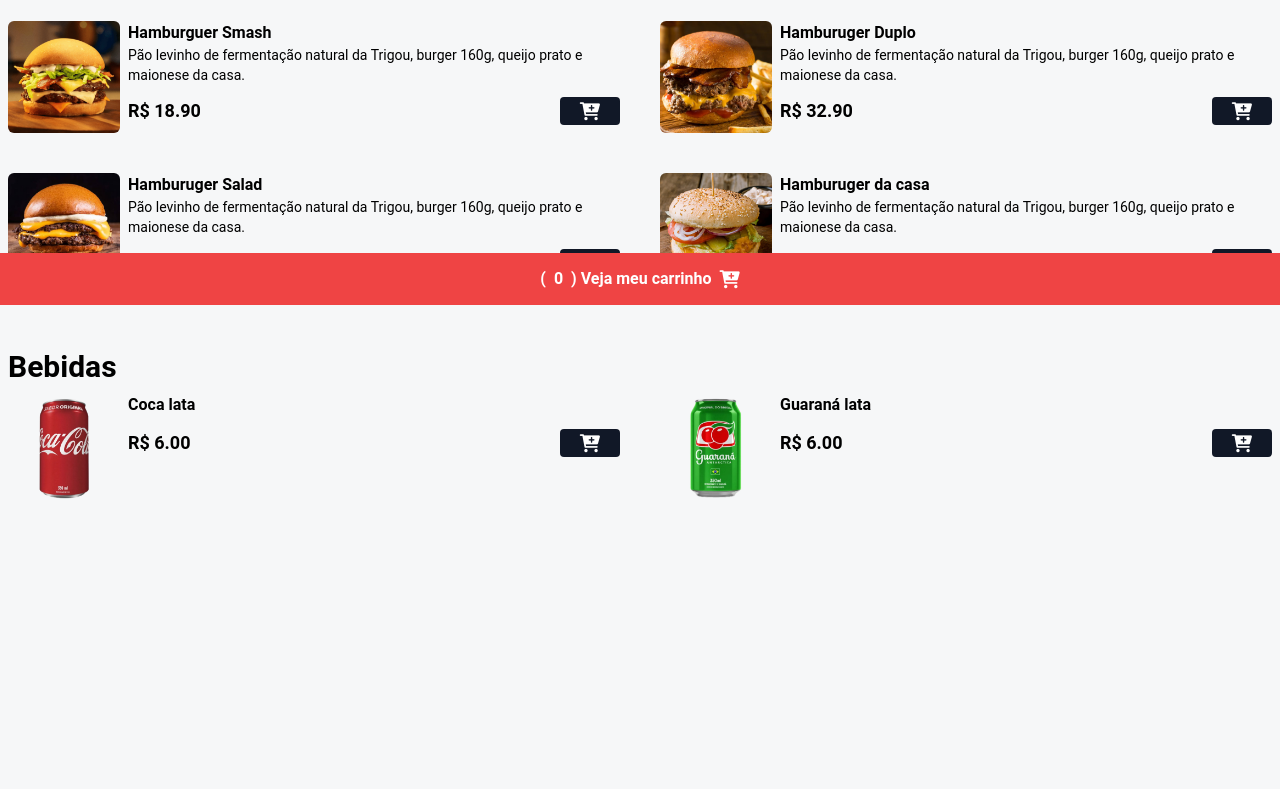
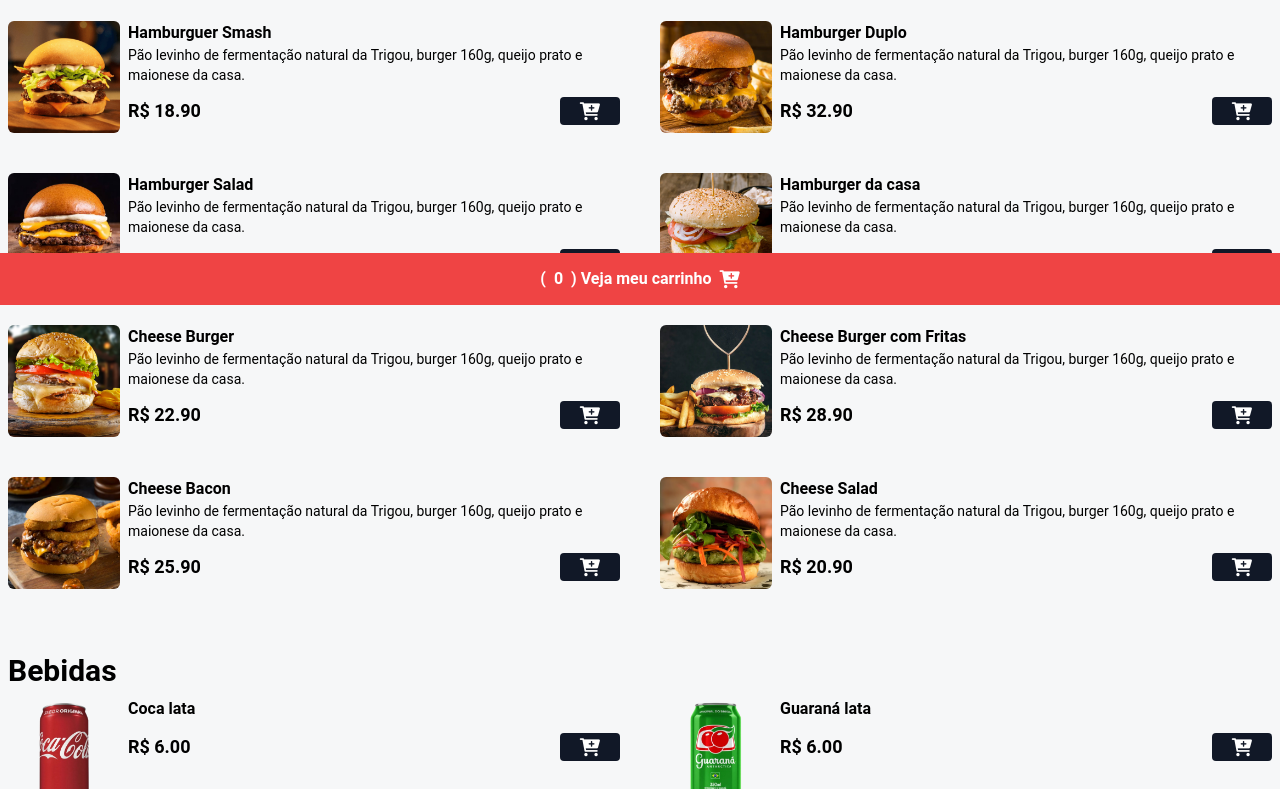
Before and after one commit to Antonio-Carlos-Leite/Cardapio, a website: page index.html in a window 1280 px wide. Shown: the part 495-1284 px from the top of the page. Before the commit the page ends 1064 px from the top, so only its background shows below. Drawn offline with nearby package versions, Linux system fonts and the light colour scheme.

Commit message:
add readme

```diff
--- a/index.html
+++ b/index.html
@@ -63,7 +63,7 @@
       <div class="flex gap-2">
         <img
           src="./assets/hamb-1.png"
-          alt="Hamburuger Smash"
+          alt="Hamburger Smash"
           class="w-28 h-28 rounded-md hover:scale-110 hover:-rotate-2 duration-300"
         />
 
@@ -91,19 +91,19 @@
       <div class="flex gap-2">
         <img
           src="./assets/hamb-2.png"
-          alt="Hamburuger Duplo"
+          alt="Hamburger Duplo"
           class="w-28 h-28 rounded-md hover:scale-110 hover:-rotate-2 duration-300"
         />
 
         <div>
-          <p class="font-bold">Hamburuger Duplo</p>
+          <p class="font-bold">Hamburger Duplo</p>
           <p class="text-sm">Pão levinho de fermentação natural da Trigou, burger 160g, queijo prato e maionese da casa.</p>
 
           <div class="flex items-center gap-2 justify-between mt-3">
             <p class="font-bold text-lg">R$ 32.90</p>
             <button
               class="bg-gray-900 px-5 rounded add-to-cart-btn"
-              data-name="Hamburuger Duplo"
+              data-name="Hamburger Duplo"
               data-price="32.90"
             >
               <i class="fa fa-cart-plus text-lg text-white"></i>
@@ -120,19 +120,19 @@
       <div class="flex gap-2">
         <img
           src="./assets/hamb-3.png"
-          alt="Hamburuger Salad"
+          alt="Hamburger Salad"
           class="w-28 h-28 rounded-md hover:scale-110 hover:-rotate-2 duration-300"
         />
 
         <div>
-          <p class="font-bold">Hamburuger Salad</p>
+          <p class="font-bold">Hamburger Salad</p>
           <p class="text-sm">Pão levinho de fermentação natural da Trigou, burger 160g, queijo prato e maionese da casa.</p>
 
           <div class="flex items-center gap-2 justify-between mt-3">
             <p class="font-bold text-lg">R$ 35.90</p>
             <button
               class="bg-gray-900 px-5 rounded add-to-cart-btn"
-              data-name="Hamburuger Salad"
+              data-name="Hamburger Salad"
               data-price="35.90"
             >
               <i class="fa fa-cart-plus text-lg text-white"></i>
@@ -148,20 +148,132 @@
       <div class="flex gap-2">
         <img
           src="./assets/hamb-4.png"
-          alt="Hamburuger da casa"
+          alt="Hamburger da casa"
           class="w-28 h-28 rounded-md hover:scale-110 hover:-rotate-2 duration-300"
         />
 
         <div>
-          <p class="font-bold">Hamburuger da casa</p>
+          <p class="font-bold">Hamburger da casa</p>
           <p class="text-sm">Pão levinho de fermentação natural da Trigou, burger 160g, queijo prato e maionese da casa.</p>
 
           <div class="flex items-center gap-2 justify-between mt-3">
             <p class="font-bold text-lg">R$ 30.00</p>
             <button
               class="bg-gray-900 px-5 rounded add-to-cart-btn"
-              data-name="Hamburuger da casa"
+              data-name="Hamburger da casa"
               data-price="30.00"
+            >
+              <i class="fa fa-cart-plus text-lg text-white"></i>
+            </button>
+          </div>
+
+        </div>
+
+      </div>
+      <!-- FIM PRODUTO ITEM -->
+
+      <!-- PRODUTO ITEM -->
+      <div class="flex gap-2">
+        <img
+          src="./assets/hamb-5.png"
+          alt="Cheese Burger"
+          class="w-28 h-28 rounded-md hover:scale-110 hover:-rotate-2 duration-300"
+        />
+
+        <div>
+          <p class="font-bold">Cheese Burger</p>
+          <p class="text-sm">Pão levinho de fermentação natural da Trigou, burger 160g, queijo prato e maionese da casa.</p>
+
+          <div class="flex items-center gap-2 justify-between mt-3">
+            <p class="font-bold text-lg">R$ 22.90</p>
+            <button
+              class="bg-gray-900 px-5 rounded add-to-cart-btn"
+              data-name="Cheese Burger"
+              data-price="22.90"
+            >
+              <i class="fa fa-cart-plus text-lg text-white"></i>
+            </button>
+          </div>
+
+        </div>
+
+      </div>
+      <!-- FIM PRODUTO ITEM -->
+
+      <!-- PRODUTO ITEM -->
+      <div class="flex gap-2">
+        <img
+          src="./assets/hamb-6.png"
+          alt="Cheese Burger com Fritas"
+          class="w-28 h-28 rounded-md hover:scale-110 hover:-rotate-2 duration-300"
+        />
+
+        <div>
+          <p class="font-bold">Cheese Burger com Fritas</p>
+          <p class="text-sm">Pão levinho de fermentação natural da Trigou, burger 160g, queijo prato e maionese da casa.</p>
+
+          <div class="flex items-center gap-2 justify-between mt-3">
+            <p class="font-bold text-lg">R$ 28.90</p>
+            <button
+              class="bg-gray-900 px-5 rounded add-to-cart-btn"
+              data-name="Cheese Burger com Fritas"
+              data-price="28.90"
+            >
+              <i class="fa fa-cart-plus text-lg text-white"></i>
+            </button>
+          </div>
+
+        </div>
+
+      </div>
+      <!-- FIM PRODUTO ITEM -->
+
+      <!-- PRODUTO ITEM -->
+      <div class="flex gap-2">
+        <img
+          src="./assets/hamb-7.png"
+          alt="Cheese Bacon"
+          class="w-28 h-28 rounded-md hover:scale-110 hover:-rotate-2 duration-300"
+        />
+
+        <div>
+          <p class="font-bold">Cheese Bacon</p>
+          <p class="text-sm">Pão levinho de fermentação natural da Trigou, burger 160g, queijo prato e maionese da casa.</p>
+
+          <div class="flex items-center gap-2 justify-between mt-3">
+            <p class="font-bold text-lg">R$ 25.90</p>
+            <button
+              class="bg-gray-900 px-5 rounded add-to-cart-btn"
+              data-name="Cheese Bacon"
+              data-price="25.90"
+            >
+              <i class="fa fa-cart-plus text-lg text-white"></i>
+            </button>
+          </div>
+
+        </div>
+
+      </div>
+      <!-- FIM PRODUTO ITEM -->
+
+      <!-- PRODUTO ITEM -->
+      <div class="flex gap-2">
+        <img
+          src="./assets/hamb-8.png"
+          alt="Cheese Salad"
+          class="w-28 h-28 rounded-md hover:scale-110 hover:-rotate-2 duration-300"
+        />
+
+        <div>
+          <p class="font-bold">Cheese Salad</p>
+          <p class="text-sm">Pão levinho de fermentação natural da Trigou, burger 160g, queijo prato e maionese da casa.</p>
+
+          <div class="flex items-center gap-2 justify-between mt-3">
+            <p class="font-bold text-lg">R$ 20.90</p>
+            <button
+              class="bg-gray-900 px-5 rounded add-to-cart-btn"
+              data-name="Cheese Salad"
+              data-price="20.90"
             >
               <i class="fa fa-cart-plus text-lg text-white"></i>
             </button>
--- a/script.js
+++ b/script.js
@@ -42,6 +42,7 @@ menu.addEventListener("click", function(event) {
 
 // função pára adicionar no carrinho
 function addToCart(name, price) {
+
     const existingItem = cart.find(item => item.name === name)
 
     if (existingItem) {
```
Also changed, not shown: README.md, assets/screenshot-hamburgueria.png (added).
